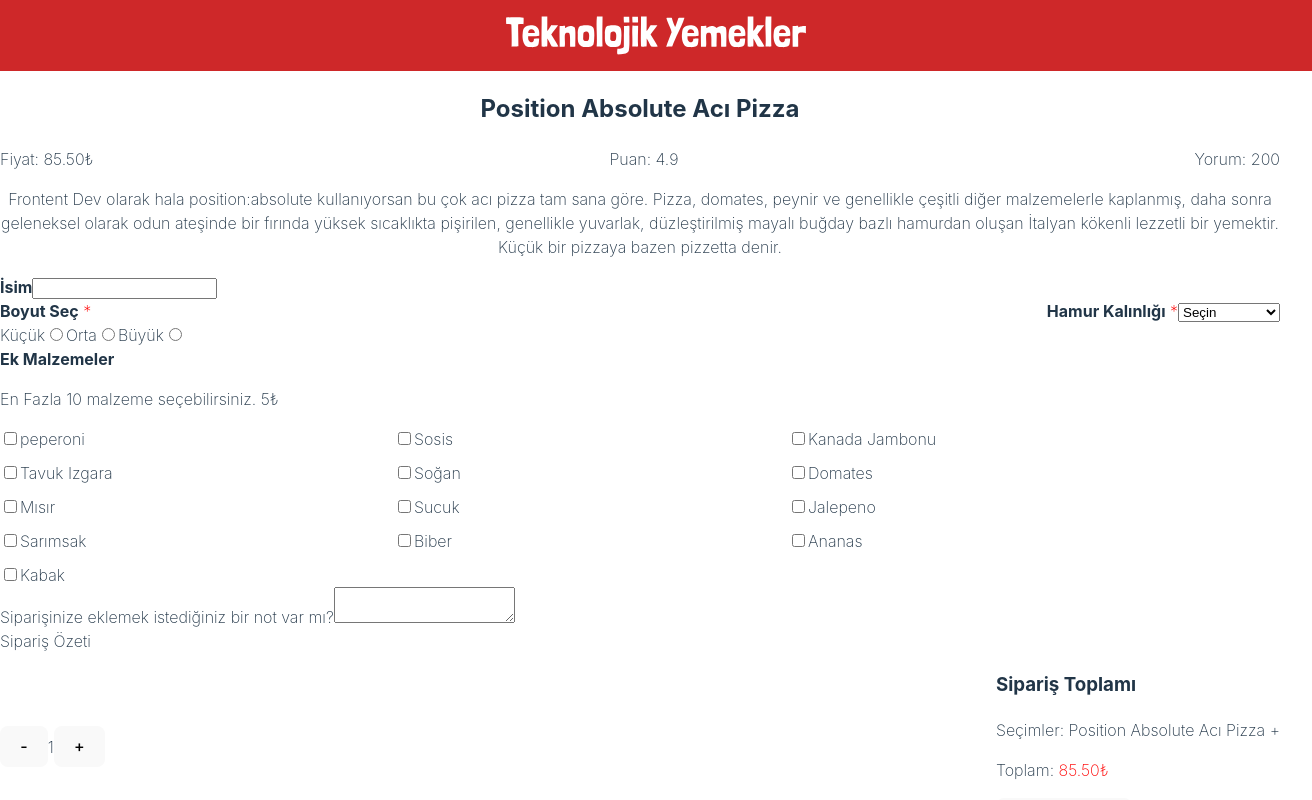
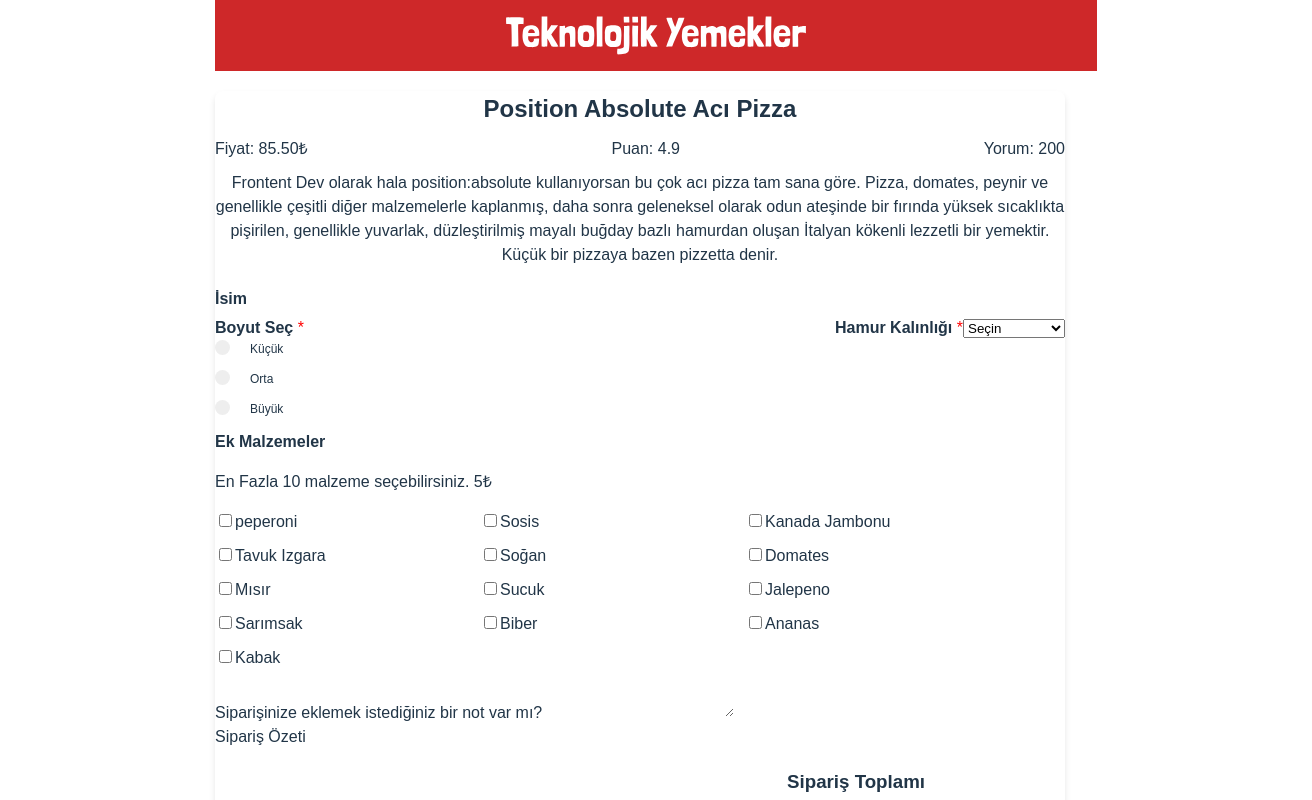
Before and after one commit to KemalArasTosunlar/s8-challamge-pizza-kemal, a React (Vite) app: page /order in a window 1280 px wide. Shown: the top 800 px of the page, 1312 px wide, since content can reach past the window. Built offline with nearby package versions, Linux system fonts and the light colour scheme.

Commit message:
Refactor OrderPizza component styles; update layout, add hover effects, and enhance pizza information display

```diff
--- a/src/OrderPizza.css
+++ b/src/OrderPizza.css
@@ -1,7 +1,4 @@
-.quantity {
-    margin: 0 10px; /* Equal spacing on left and right */
-    text-align: center; /* Center the text */
-}
+/* General styles */
 body {
     font-family: 'Barlow', sans-serif; /* Updated font to Barlow */
     display: block; /* Change to block to prevent stretching */
@@ -10,7 +7,6 @@ body {
 .max-w-md {
     max-width: 850px; /* Set a new maximum width for the form */
     margin: 0 auto; /* Center the form horizontally */
-
 }
 
 .bg-gray {
@@ -137,4 +133,31 @@ body {
     padding: 10px; /* Add padding */
     border-radius: 5px; /* Rounded corners */
     cursor: pointer; /* Pointer cursor on hover */
+    transition: background-color 0.3s; /* Smooth transition for hover effect */
 }
+
+.order-button:hover {
+    background-color: #e0a800; /* Darker shade on hover */
+}
+
+/* Updated styles for pizza name and description */
+.pizza-name {
+    font-size: 24px;
+    font-weight: bold;
+    margin-bottom: 10px;
+    width: 100%; /* Ensure full width */
+    text-align: center; /* Center align the title */
+}
+
+.pizza-info {
+    display: flex;
+    justify-content: space-between;
+    margin-bottom: 10px;
+    width: 100%; /* Ensure full width */
+}
+
+.pizza-description {
+    margin-top: 10px;
+    width: 100%; /* Ensure full width */
+    text-align: center; /* Center align the description */
+}
--- a/src/OrderPizza.jsx
+++ b/src/OrderPizza.jsx
@@ -4,6 +4,7 @@ import { Form, FormGroup, Label, Input } from 'reactstrap';
 import { toast } from 'react-toastify';
 import axios from 'axios';
 import { pizza } from './Data'; // Import the pizza data
+import './OrderPizza.css'; // Import the OrderPizza CSS file
 
 const OrderPizza = () => {
     const [quantity, setQuantity] = useState(1); // Initialize quantity state
@@ -30,6 +31,7 @@ const navigate = useNavigate(); // Initialize useNavigate for navigation
             return;
         }
 
+        const totalPrice = (parseFloat(pizza.price.replace('₺', '')) * quantity + toppings.length * 5).toFixed(2);
         const payload = {
             isim: name,
             boyut: size,
@@ -42,7 +44,6 @@ const navigate = useNavigate(); // Initialize useNavigate for navigation
             const response = await axios.post('https://reqres.in/api/pizza', payload);
             console.log('Response from API:', response.data); // Log the response
             toast.success('Siparişiniz başarıyla alındı!');
-            const totalPrice = (parseFloat(pizza.price.replace('₺', '')) * quantity + toppings.length * 5).toFixed(2);
             setTimeout(() => {
                 navigate('/success', { state: { pizzaName: pizza.name, selectedToppings: toppings, totalPrice } });
                 // Redirect to success page after 3 seconds with state
@@ -55,7 +56,8 @@ const navigate = useNavigate(); // Initialize useNavigate for navigation
     };
 
     return (
-        <div style={{ height: '200vh'}}>
+        <Form onSubmit={handleSubmit} className="max-w-md mx-auto p-4 bg-gray rounded shadow-md">
+            <div style={{ height: '200vh' }}>
                 <div style={{ textAlign: 'center' }}>
                     <h2 className="pizza-name">{pizza.name}</h2>
                     <div className="pizza-info" style={{ display: 'flex', justifyContent: 'space-between', marginBottom: '10px' }}>
@@ -65,7 +67,6 @@ const navigate = useNavigate(); // Initialize useNavigate for navigation
                     </div>
                     <p className="pizza-description">{pizza.description}</p>
                 </div>
-            <Form onSubmit={handleSubmit} className="max-w-md mx-auto p-4 bg-gray rounded shadow-md">
                 <FormGroup>
                     <Label for="name" className="text-[#292929]"><strong>İsim</strong></Label>
                     <Input
@@ -167,8 +168,8 @@ const navigate = useNavigate(); // Initialize useNavigate for navigation
                         </div>
                     </div>
                 </FormGroup>
+            </div>
         </Form>
-        </div>
     );
 };
 
```
Lines whose indentation alone changed are shown as unchanged.
